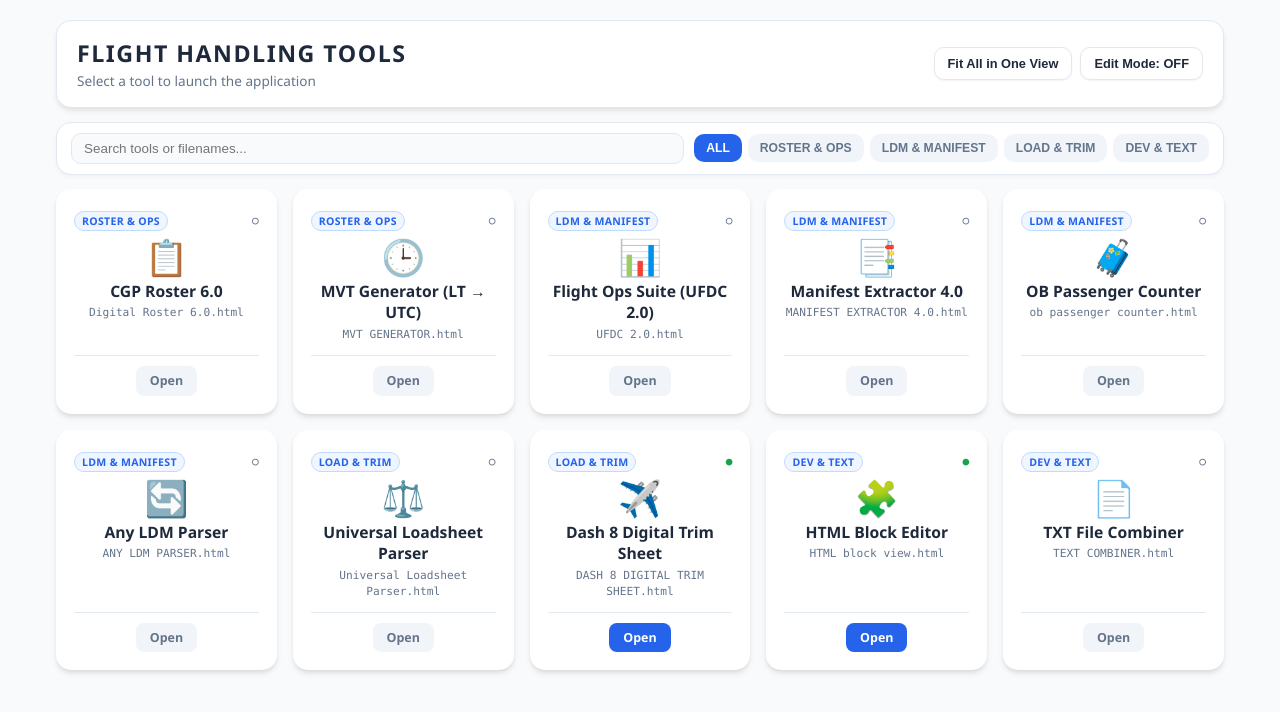
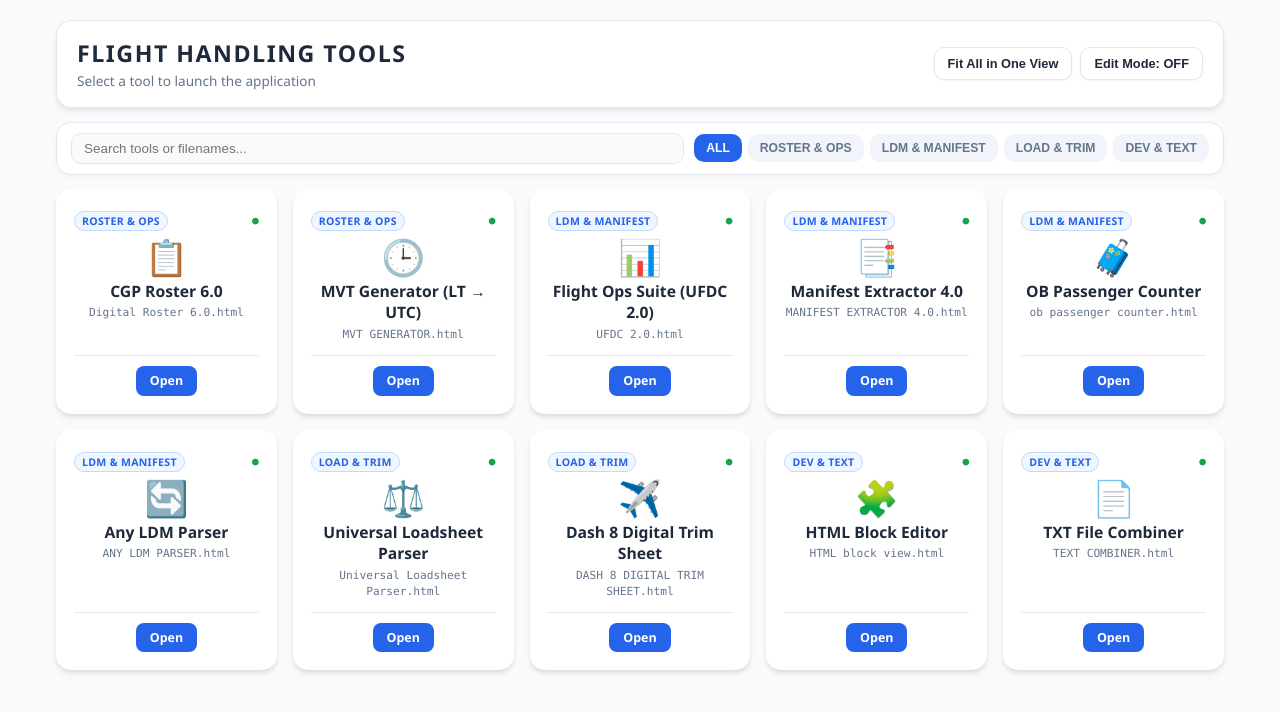
Before and after one commit to hasanace1997277-ui/Flight-handling-tools, a plain HTML site: page index.html in a window 1280 px wide. Drawn offline with Linux system fonts and the light colour scheme.

Commit message:
Update project source URLs and storage key

```diff
--- a/index.html
+++ b/index.html
@@ -556,7 +556,7 @@
           </div>
           <div class="form-group full">
             <label for="projSrc">Link URL (src)</label>
-            <input type="text" id="projSrc" placeholder="Leave empty or paste URL / path" />
+            <input type="text" id="projSrc" placeholder="Paste GitHub Pages URL or relative path" />
           </div>
         </div>
         <div class="modal-foot" style="margin-top:12px;">
@@ -580,83 +580,82 @@
   </div>
 
   <script>
-    /* =====================================================================
-       MANUALLY ADD YOUR LINKS IN THE `src: ""` FIELDS BELOW
-       ===================================================================== */
+    const BASE_URL = "https://hasanace1997277-ui.github.io/Flight-handling-tools/";
+
     const DEFAULT_PROJECTS = [
       {
         title: "CGP Roster 6.0",
         icon: "📋",
         category: "ROSTER & OPS",
         file: "Digital Roster 6.0.html",
-        src: ""
+        src: BASE_URL + "Digital%20Roster%206.0.html"
       },
       {
         title: "MVT Generator (LT → UTC)",
         icon: "🕒",
         category: "ROSTER & OPS",
         file: "MVT GENERATOR.html",
-        src: ""
+        src: BASE_URL + "MVT%20GENERATOR.html"
       },
       {
         title: "Flight Ops Suite (UFDC 2.0)",
         icon: "📊",
         category: "LDM & MANIFEST",
         file: "UFDC 2.0.html",
-        src: ""
+        src: BASE_URL + "UFDC%202.0.html"
       },
       {
         title: "Manifest Extractor 4.0",
         icon: "📑",
         category: "LDM & MANIFEST",
         file: "MANIFEST EXTRACTOR 4.0.html",
-        src: ""
+        src: BASE_URL + "MANIFEST%20EXTRACTOR%204.0.html"
       },
       {
         title: "OB Passenger Counter",
         icon: "🧳",
         category: "LDM & MANIFEST",
         file: "ob passenger counter.html",
-        src: ""
+        src: BASE_URL + "ob%20passenger%20counter.html"
       },
       {
         title: "Any LDM Parser",
         icon: "🔄",
         category: "LDM & MANIFEST",
         file: "ANY LDM PARSER.html",
-        src: ""
+        src: BASE_URL + "ANY%20LDM%20PARSER.html"
       },
       {
         title: "Universal Loadsheet Parser",
         icon: "⚖️",
         category: "LOAD & TRIM",
         file: "Universal Loadsheet Parser.html",
-        src: ""
+        src: BASE_URL + "Universal%20Loadsheet%20Parser.html"
       },
       {
         title: "Dash 8 Digital Trim Sheet",
         icon: "✈️",
         category: "LOAD & TRIM",
         file: "DASH 8 DIGITAL TRIM SHEET.html",
-        src: "https://hasanace1997277-ui.github.io/Flight-handling-tools/DASH%208%20DIGITAL%20TRIM%20SHEET.html"
+        src: BASE_URL + "DASH%208%20DIGITAL%20TRIM%20SHEET.html"
       },
       {
         title: "HTML Block Editor",
         icon: "🧩",
         category: "DEV & TEXT",
         file: "HTML block view.html",
-        src: "https://hasanace1997277-ui.github.io/Flight-handling-tools/HTML%20block%20view.html"
+        src: BASE_URL + "HTML%20block%20view.html"
       },
       {
         title: "TXT File Combiner",
         icon: "📄",
         category: "DEV & TEXT",
         file: "TEXT COMBINER.html",
-        src: ""
+        src: BASE_URL + "TEXT%20COMBINER.html"
       }
     ];
 
-    const STORAGE_KEY = "flight_handling_portal_icons_v2";
+    const STORAGE_KEY = "flight_handling_portal_icons_v3";
     const VIEW_KEY = "flight_handling_portal_compact_v1";
     let projects = [];
     let activeCategory = "ALL";
```
